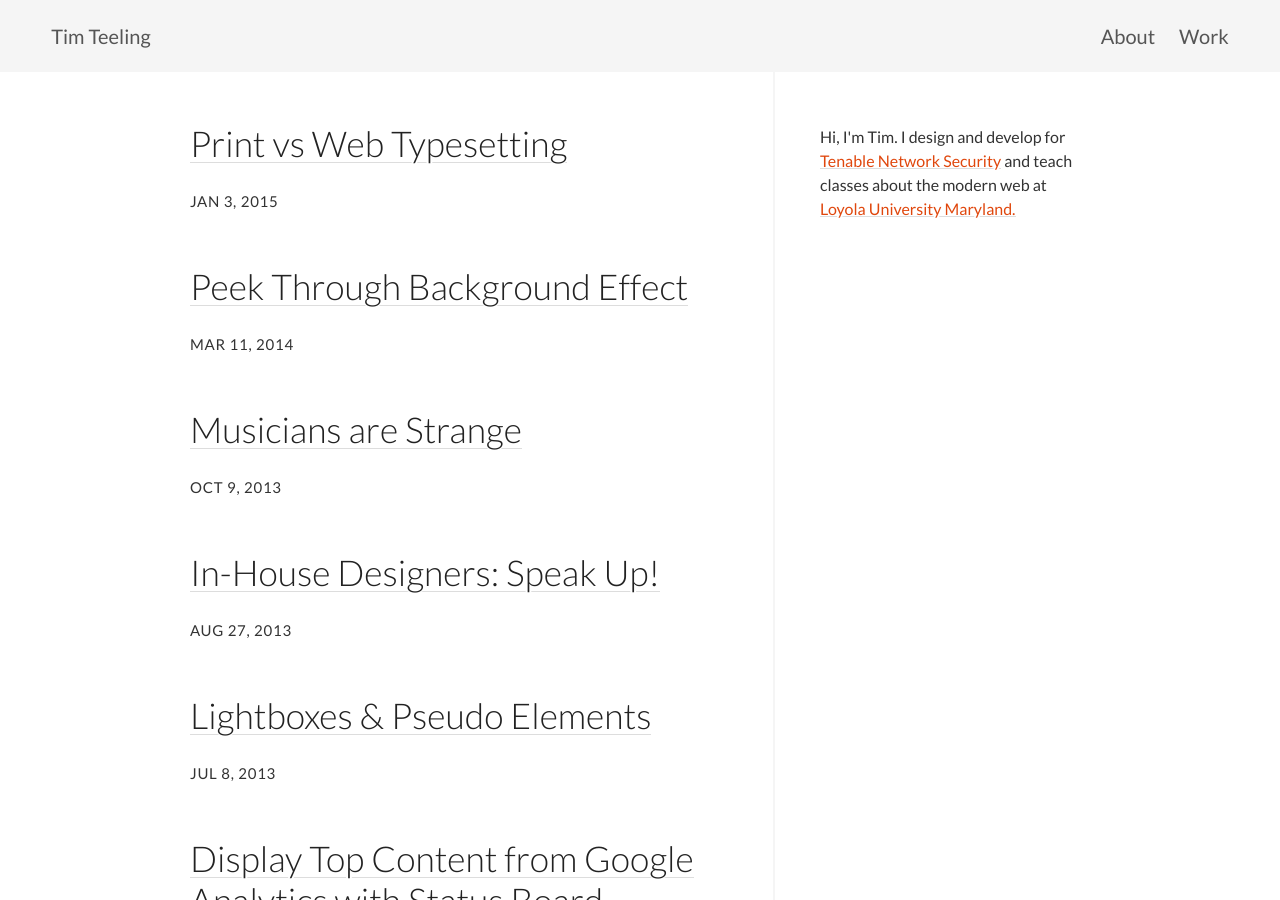
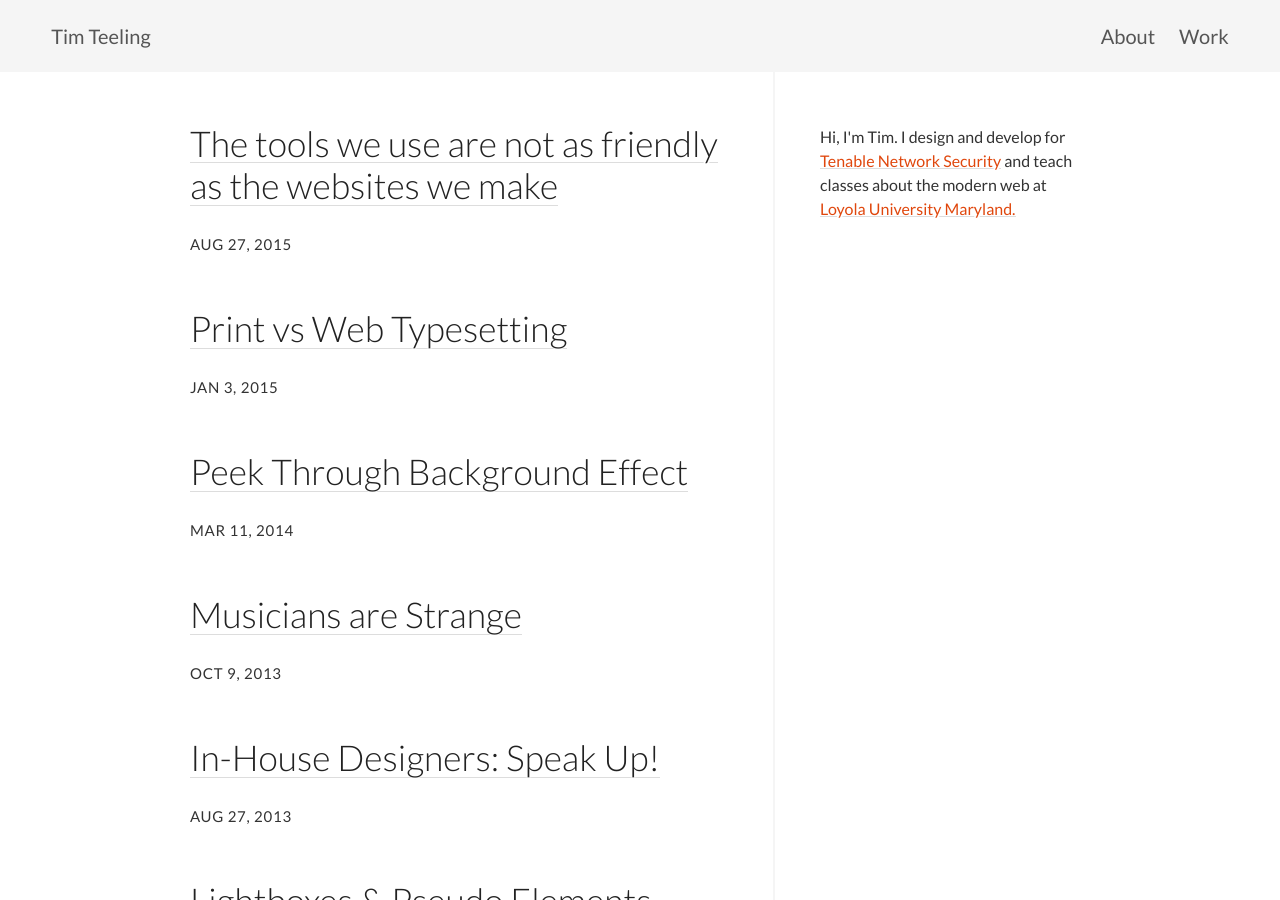
Before and after one commit to timteeling/timteeling.com, a Jekyll site: the page built from index.md, in a window 1280 px wide and 900 px high. Built offline with Jekyll 4.4.1, drawn with Linux system fonts in a browser that asks for light colours; some of the changed lines change nothing that is shown.

Commit message:
New post on tools

```diff
--- /dev/null
+++ b/_posts/2015-08-27-the-tools-we-use.md
@@ -0,0 +1,25 @@
+---
+layout: post
+title:  "The tools we use are not as friendly as the websites we make"
+date:   2015-08-27 15:00:00
+published: true
+---
+
+<p class="lede">My struggle to find a mobile device friendly workflow for writing and creating on the web</p>
+
+I recently moved across country from Baltimore to Portland. I made a [travel blog](http://bootscootin2pdx.com) to chronicle the trip but building it proved to be a challenge. While I'm used to using Jekyll, Grunt, and Sass for most projects now, I realized  if I was looking to maintain the site primarily from my phone (while in the car or at a rest stop), I wouldn't be able to easily update it if the site was built with Jekyll.
+
+I ended up going with WordPress and using their mobile app. That worked well for the most part to write posts but I still felt constrained in what I could do with the site.
+
+Image uploads worked surprisingly well within the post but setting a featured image doesn't allow you to resize or edit the image. Uploading large files without being to resize thrashed my data plan quite a bit since I was only able to be on Wi-Fi periodically over the course of 16 days.
+
+### The tools don't match the workflow
+I learned as I went along and when I went to make changes, I found myself trying to tweak CSS (that meant ditching Sass) and some template files through the WordPress admin and then remembered to use with Coda for iOS directly on the server. I had the site's code in a [GitHub repo](https://github.com/timteeling/pdx) but there was no easy way to commit the changes I made to it.
+
+Panic's recent release of [Coda for iOS](http://panic.com/coda-ios) (née Diet Coda) is an amazing piece of software, but it drives me insane that it doesn't fit into the common web worker's workflow today. There's no easy way to run a grunt task, make a git commit, or compile some Sass. It's focused on the older workflow of being an FTP ninja directly modifying files on a server. I am by no means blaming Panic, I just don't think there's a good solution to these problems yet. Solving this would include having to checkout code from a git repo, run a local web server, and compile code with Node or Ruby. I bet some if not all of this wouldn't fit Apple's sandboxing rules for the App Store, so what are we left to do?
+
+### Not just a mobile device problem
+
+I'm glad to finally get this out of my head since I moved in June and seeing Dave Rupert write about his ongoing pains with his [switch to Windows](http://daverupert.com/2015/08/developing-on-windows/) sure helped. It's so similar and at the same time you'd never think that it would be so difficult to make a switch like that. He really struck a chord with saying that the HTML, CSS, and JavaScript we painstakingly write to work in all sorts of browsers and devices, however the tools and workflows we use are not universal.
+
+We really take our tools for granted. We need to better account for how our authors will be using and modifying the sites we build. Echoing Brad Frost, the solution is not as simple as ["just..."](https://the-pastry-box-project.net/brad-frost/2014-january-28)
```
Also changed, not shown: _sass/_bits.scss (line endings or trailing spaces).
